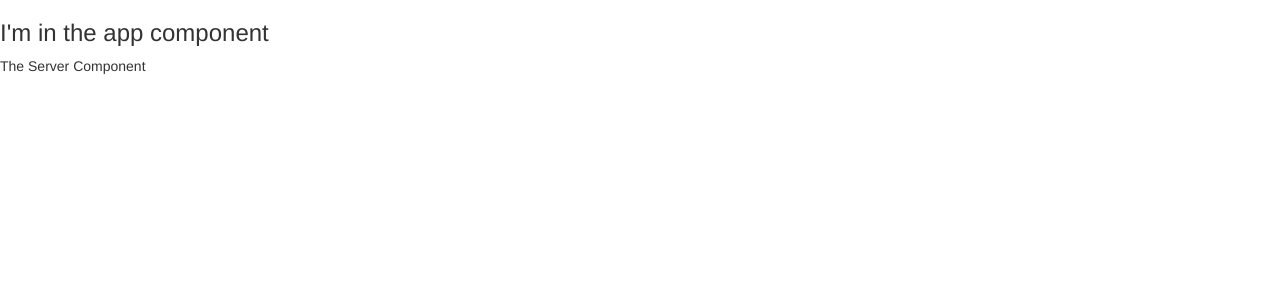
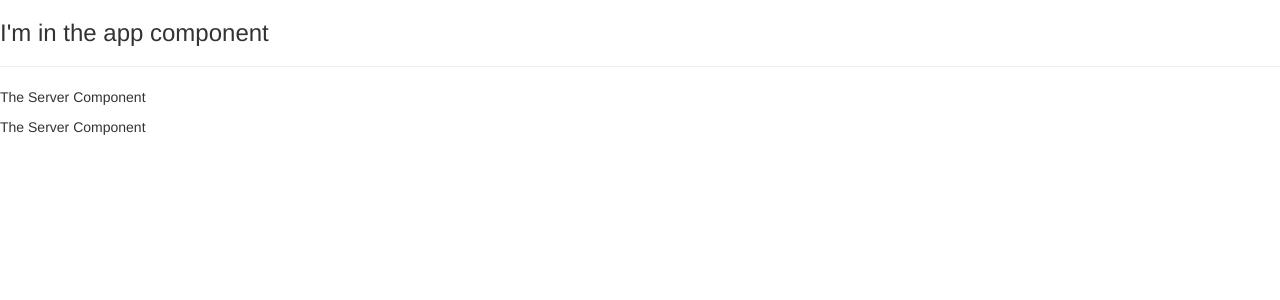
Before and after one commit to YvesJaques/Angular-tutorial, an Angular app: page / in a window 1280 px wide. Shown: the top 300 px of the page. Built offline with nearby package versions, Linux system fonts and the light colour scheme.

Commit message:
Cli component generation

```diff
--- a/src/app/app.component.html
+++ b/src/app/app.component.html
@@ -1,2 +1,3 @@
 <h3>I'm in the app component</h3>
-<app-server></app-server>
+<hr>
+<app-servers></app-servers>
--- a/src/app/app.module.ts
+++ b/src/app/app.module.ts
@@ -3,11 +3,13 @@
 
 import { AppComponent } from './app.component';
 import { ServerComponent } from './server/server.component';
+import { ServersComponent } from './servers/servers.component';
 
 @NgModule({
   declarations: [
     AppComponent,
-    ServerComponent
+    ServerComponent,
+    ServersComponent
   ],
   imports: [
     BrowserModule
--- /dev/null
+++ b/src/app/servers/servers.component.html
@@ -0,0 +1,2 @@
+<app-server></app-server>
+<app-server></app-server>
```
Also changed, not shown: src/app/servers/servers.component.ts (added, +10 -0 lines), src/app/servers/servers.component.css (added).
